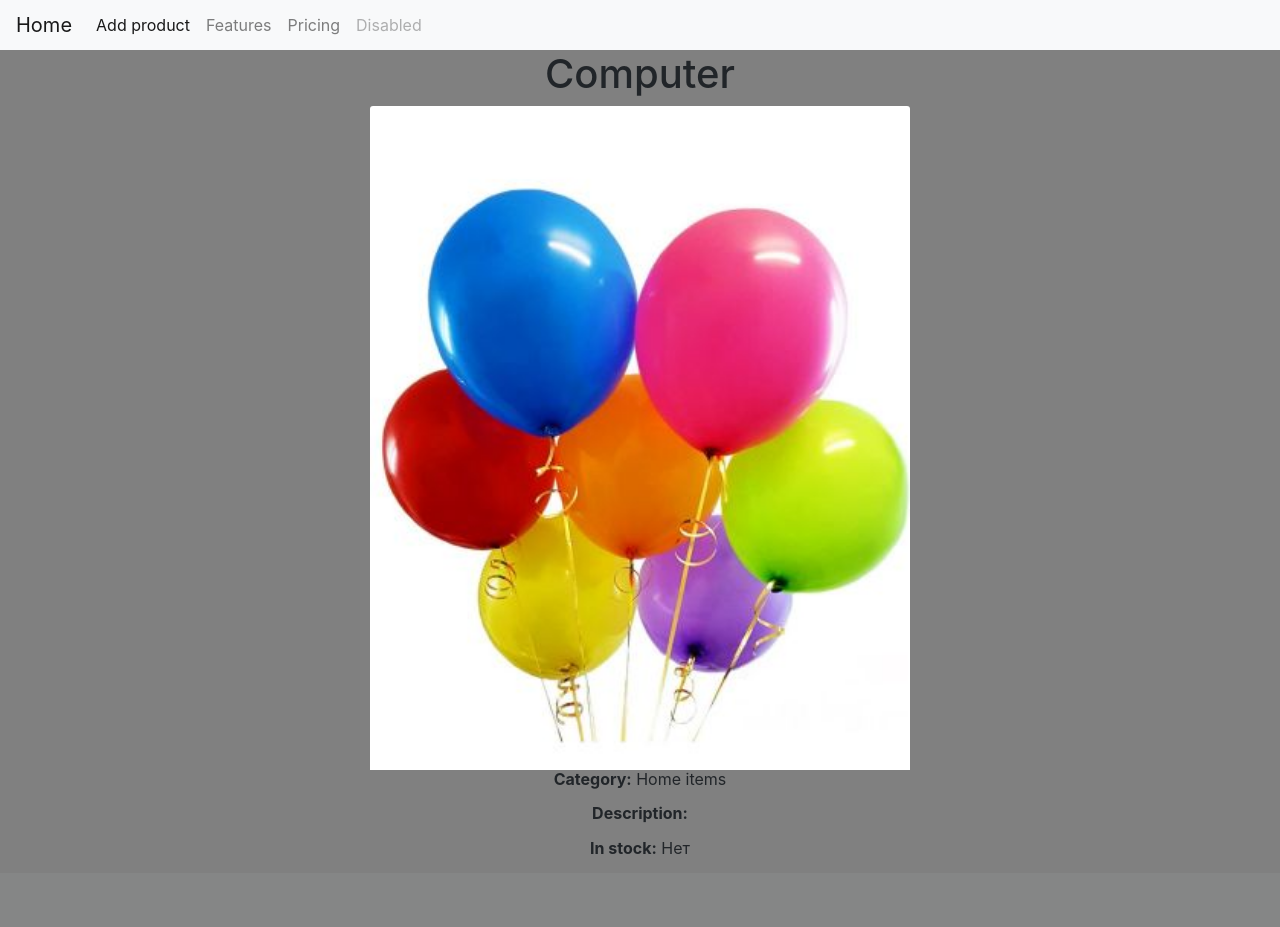
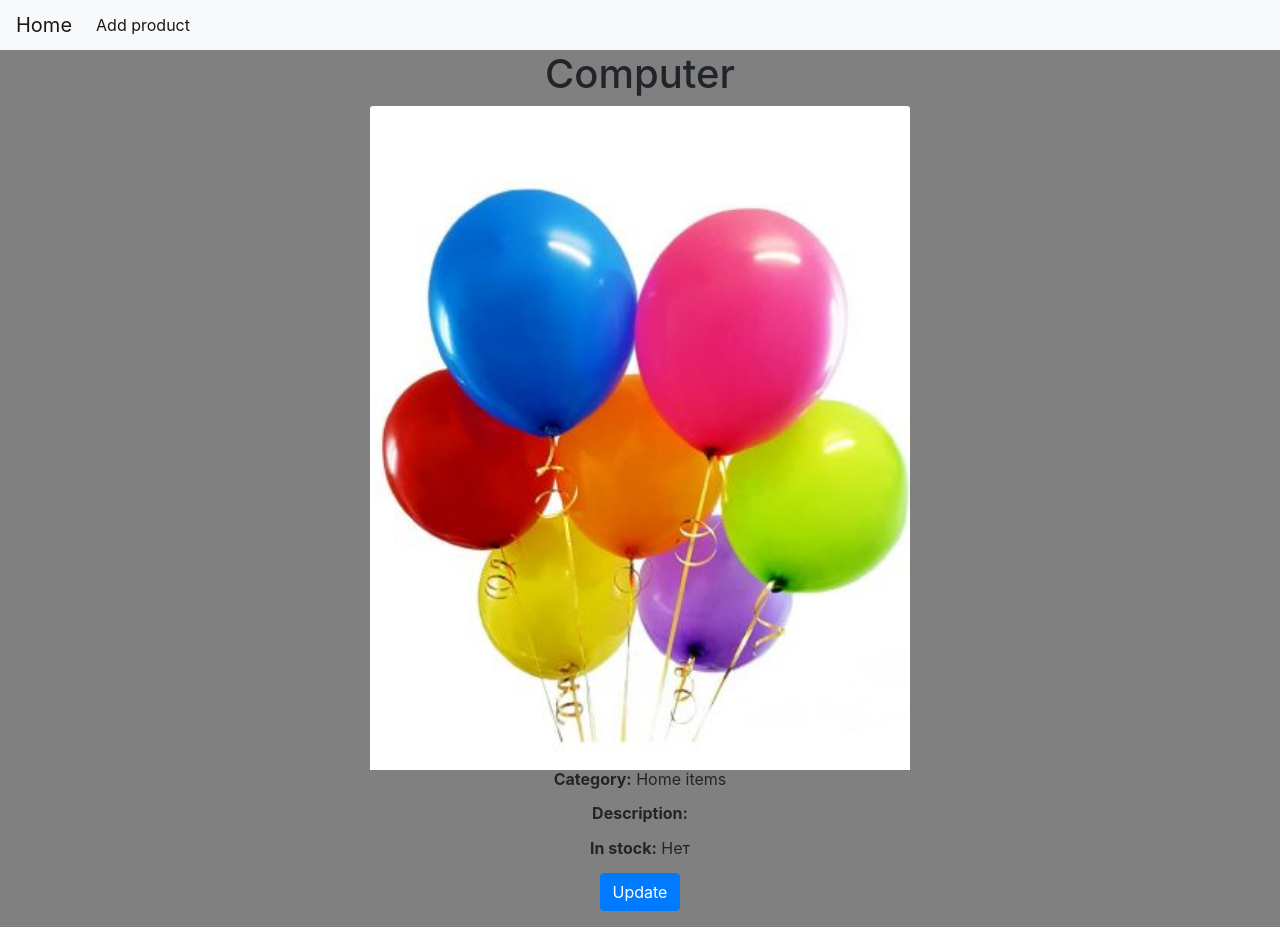
Before and after one commit to samatuulu/pytnon_exam8, a Django app: page /product/1/ in a window 1280 px wide. Before the commit the page ends 854 px from the top, so only its background shows below. Run offline with Django 3.2, Linux system fonts and the light colour scheme; data comes from the database, SQL or seed files in the repository; some libraries are stand-ins or nearby versions.

Commit message:
Product udpate function is works.

```diff
--- a/source/reporter/templates/base.html
+++ b/source/reporter/templates/base.html
@@ -26,13 +26,13 @@
           {% block menu %}{% endblock %}
       </li>
       <li class="nav-item">
-        <a class="nav-link" href="#">Features</a>
+{#        <a class="nav-link" href="#">Features</a>#}
       </li>
       <li class="nav-item">
-        <a class="nav-link" href="#">Pricing</a>
+{#        <a class="nav-link" href="#">Pricing</a>#}
       </li>
       <li class="nav-item">
-        <a class="nav-link disabled" href="#">Disabled</a>
+{#        <a class="nav-link disabled" href="#">Disabled</a>#}
       </li>
     </ul>
   </div>
--- a/source/reporter/templates/product/detail.html
+++ b/source/reporter/templates/product/detail.html
@@ -16,7 +16,7 @@
         <p><b>Category:</b> {{ product.get_category_display }}</p>
         <p><b>Description:</b> {{ product.description }}</p>
         <p><b>In stock:</b> {{ product.in_order|yesno:"Да,Нет" }}</p>
-{#        <p><a href="{% url 'webapp:product_update' product.pk %}" class="btn btn-primary">Изменить</a></p>#}
+        <p><a href="{% url 'reporter:product_update' product.pk %}" class="btn btn-primary">Update</a></p>
 {#        <p><a href="{% url 'webapp:product_delete' product.pk %}" class="btn btn-danger">Нет в наличии</a></p>#}
     </div>
 {% endblock %}
--- a/source/reporter/urls.py
+++ b/source/reporter/urls.py
@@ -1,5 +1,5 @@
 from django.urls import path
-from .views import IndexView, ProductView, ProductCreateView
+from .views import IndexView, ProductView, ProductCreateView, ProductUpdateView
 
 app_name = 'reporter'
 
@@ -7,4 +7,5 @@ urlpatterns = [
     path('', IndexView.as_view(), name='index'),
     path('product/<int:pk>/', ProductView.as_view(), name='product_detail'),
     path('product/create/', ProductCreateView.as_view(), name='product_create'),
+    path('product/<int:pk>/update/', ProductUpdateView.as_view(), name='product_update'),
 ]
--- a/source/reporter/views.py
+++ b/source/reporter/views.py
@@ -1,5 +1,5 @@
 from django.urls import reverse
-from django.views.generic import ListView, DetailView, CreateView
+from django.views.generic import ListView, DetailView, CreateView, UpdateView
 
 from reporter.models import Product
 
@@ -25,3 +25,13 @@ class ProductCreateView(CreateView):
 
     def get_success_url(self):
         return reverse('reporter:product_detail', kwargs={'pk': self.object.pk})
+
+
+class ProductUpdateView(UpdateView):
+    model = Product
+    template_name = 'product/update.html'
+    fields = ('name', 'category', 'description', 'photo')
+    context_object_name = 'product'
+
+    def get_success_url(self):
+        return reverse('reporter:product_detail', kwargs={'pk': self.object.pk})
```
Also changed, not shown: source/reporter/templates/product/update.html (added, +9 -0 lines).
